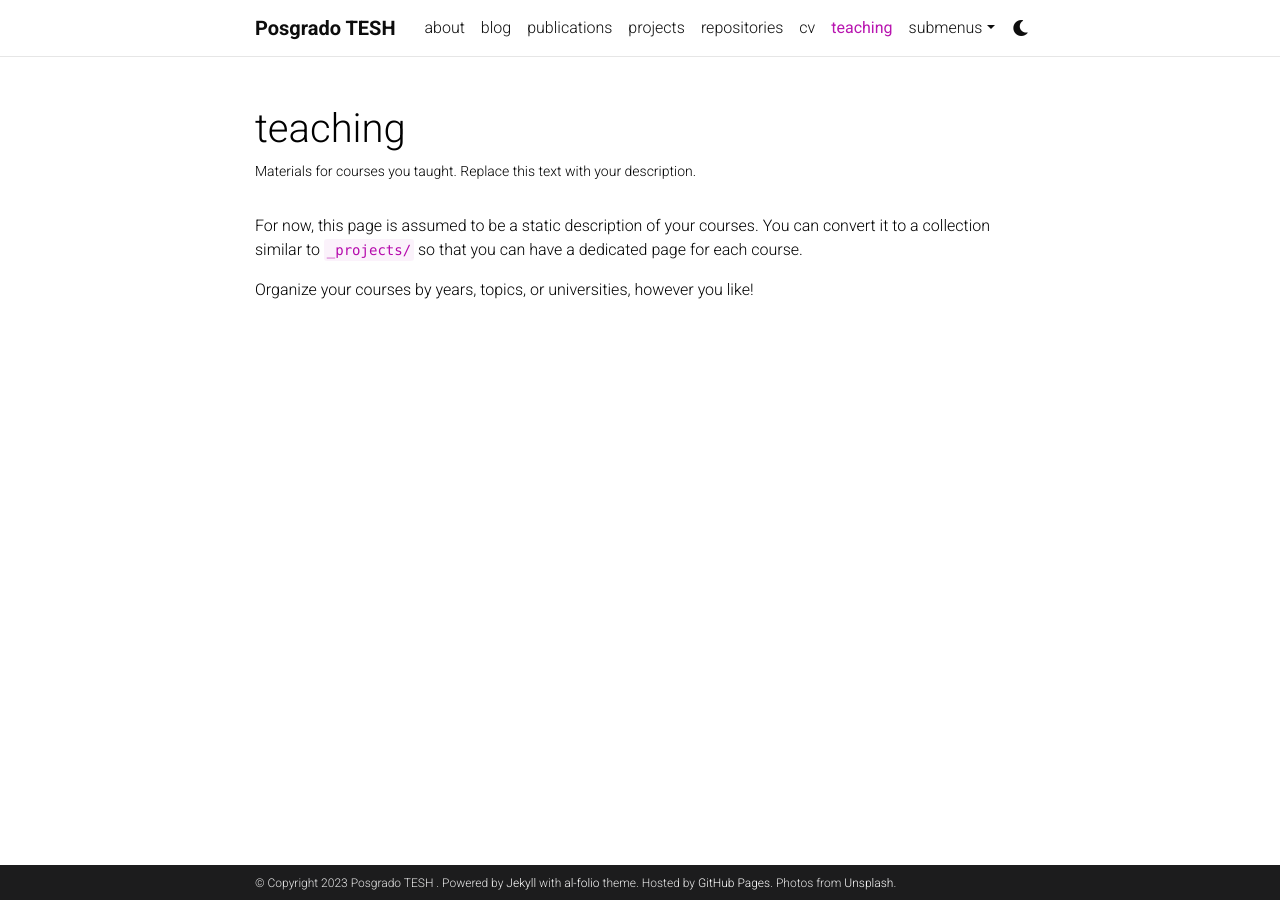
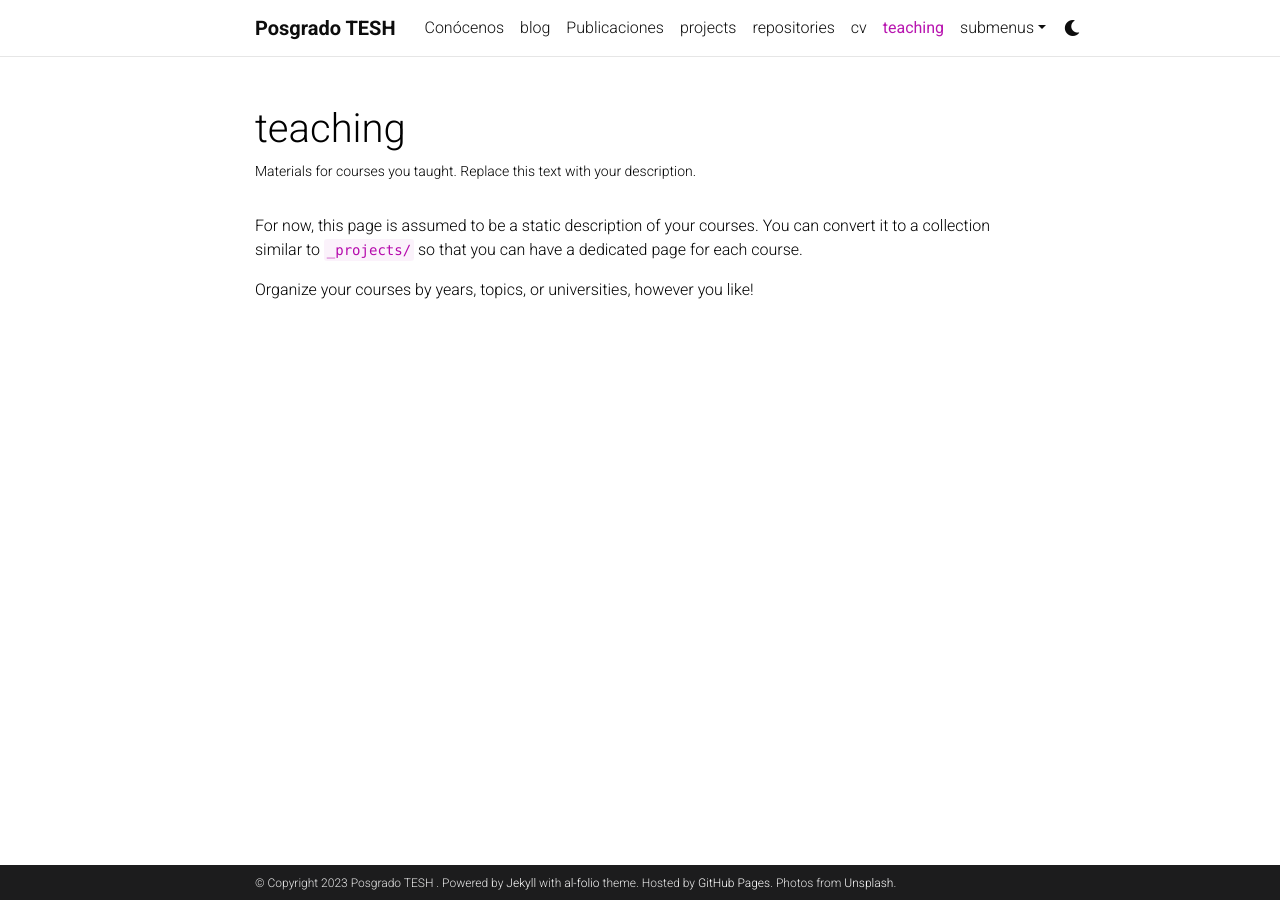
Before and after one commit to posgradoTESH/posgradotesh.github.io, a Jekyll site: the page built from _pages/teaching.md, in a window 1280 px wide. Built offline with Jekyll 4.4.1, drawn with Linux system fonts in a browser that asks for light colours; comment, search, counter and statistics services are not loaded; a style sheet for code colours, icons or effects is not loaded.

Commit message:
webpage update

```diff
--- a/_pages/publications.md
+++ b/_pages/publications.md
@@ -1,7 +1,7 @@
 ---
 layout: page
 permalink: /publications/
-title: publications
+title: Publicaciones
 description: publications by categories in reversed chronological order. generated by jekyll-scholar.
 years: [1967, 1956, 1950, 1935, 1905]
 nav: true
```
Also changed, not shown: _pages/about.md (+1 -1 lines).
